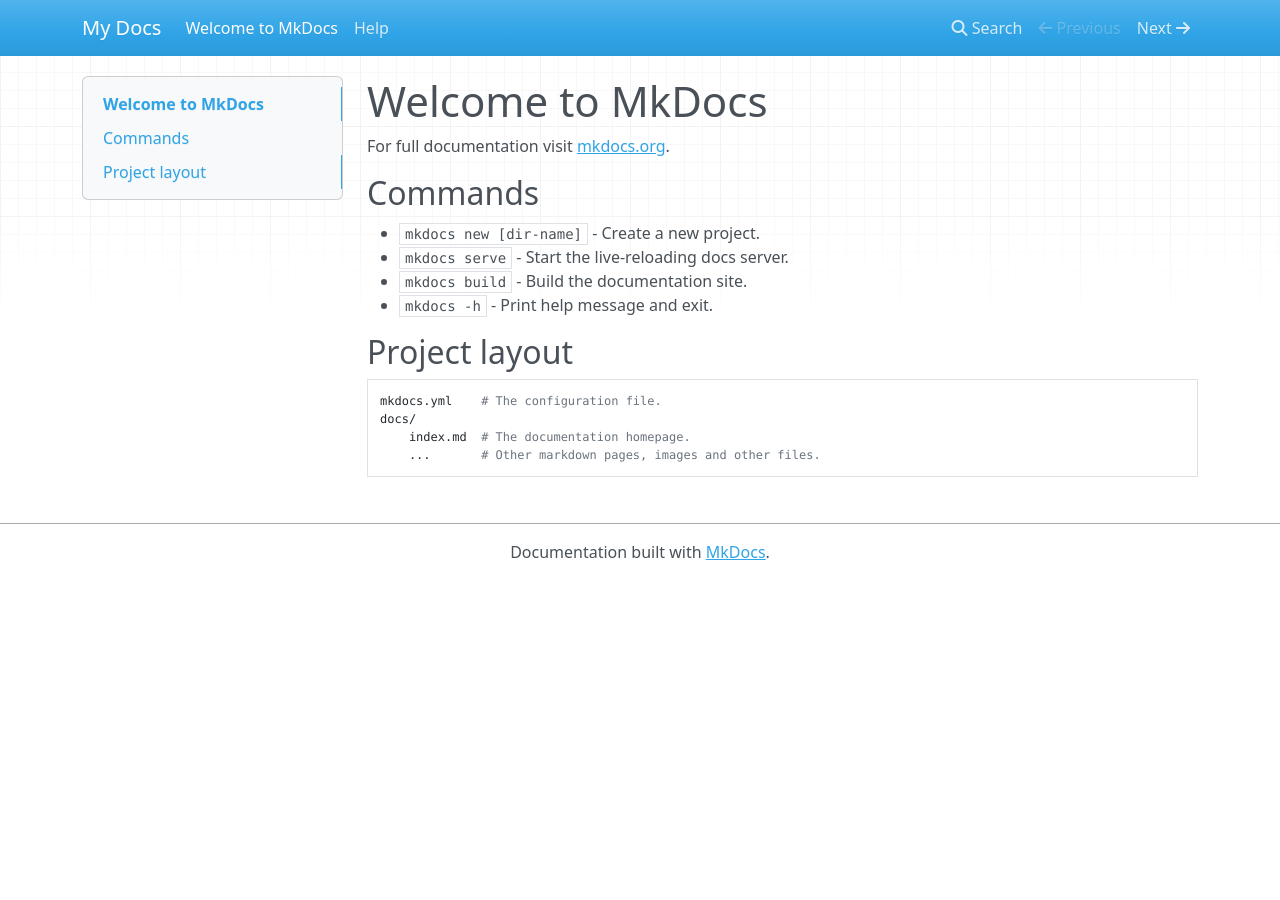
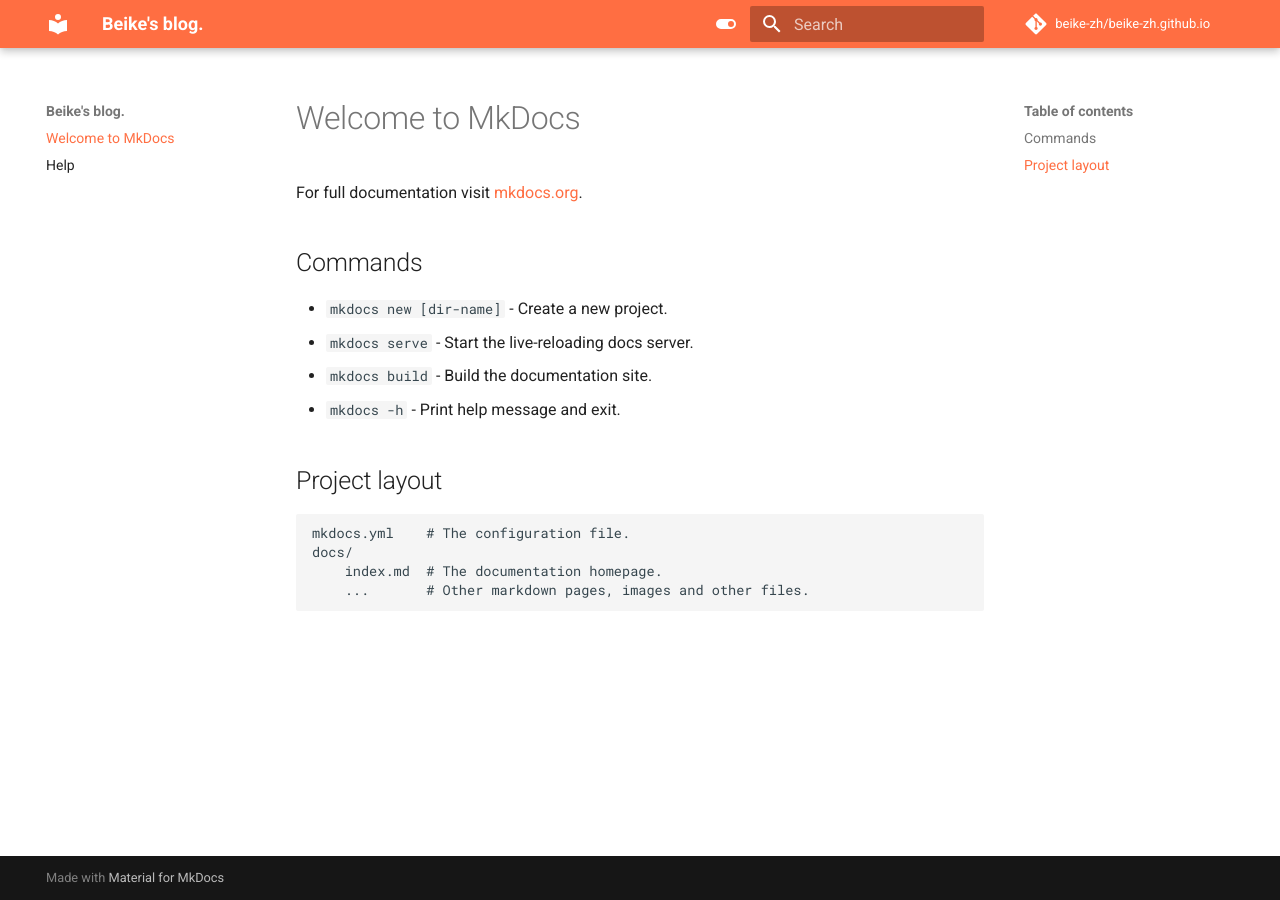
Before and after one commit to beike-zh/beike-zh.github.io, an MkDocs documentation site: the page built from docs/index.md, in a window 1280 px wide. Built offline with MkDocs 1.6.1 and Material for MkDocs 9.7.7, drawn with Linux system fonts in a browser that asks for light colours; nearby versions of some CDN libraries; comment, search, counter and statistics services are not loaded.

Commit message:
init theme

```diff
--- a/mkdocs.yml
+++ b/mkdocs.yml
@@ -1 +1,20 @@
-site_name: My Docs
+site_name: Beike's blog.
+repo_name: beike-zh/beike-zh.github.io
+repo_url: https://github.com/beike-zh/beike-zh.github.io
+edit_uri: ''
+
+theme:
+  name: material
+  palette:
+    - scheme: default
+      primary: deep orange
+      accent: red
+      toggle:
+        icon: material/toggle-switch
+        name: Switch to light mode
+    - scheme: slate
+      primary: indigo
+      accent: blue
+      toggle:
+        icon: material/toggle-switch-off-outline
+        name: Switch to dark mode
```
